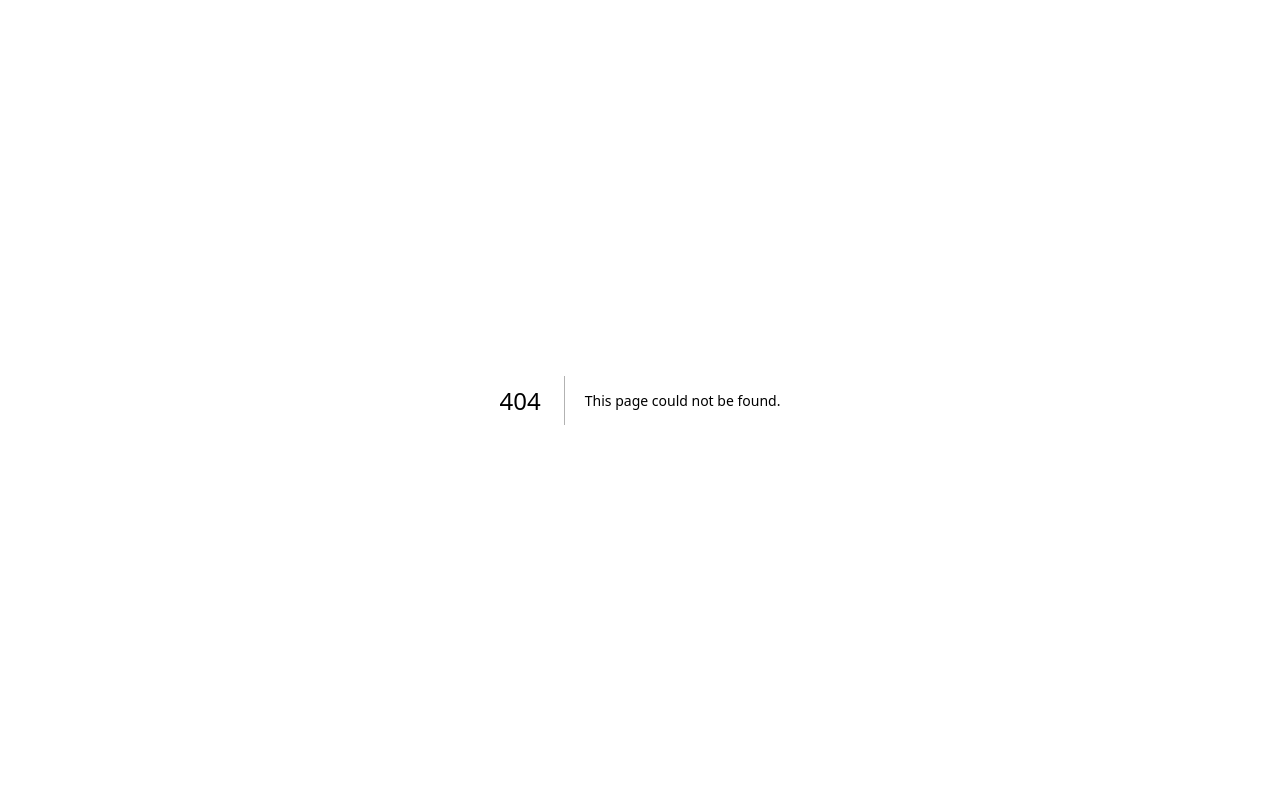
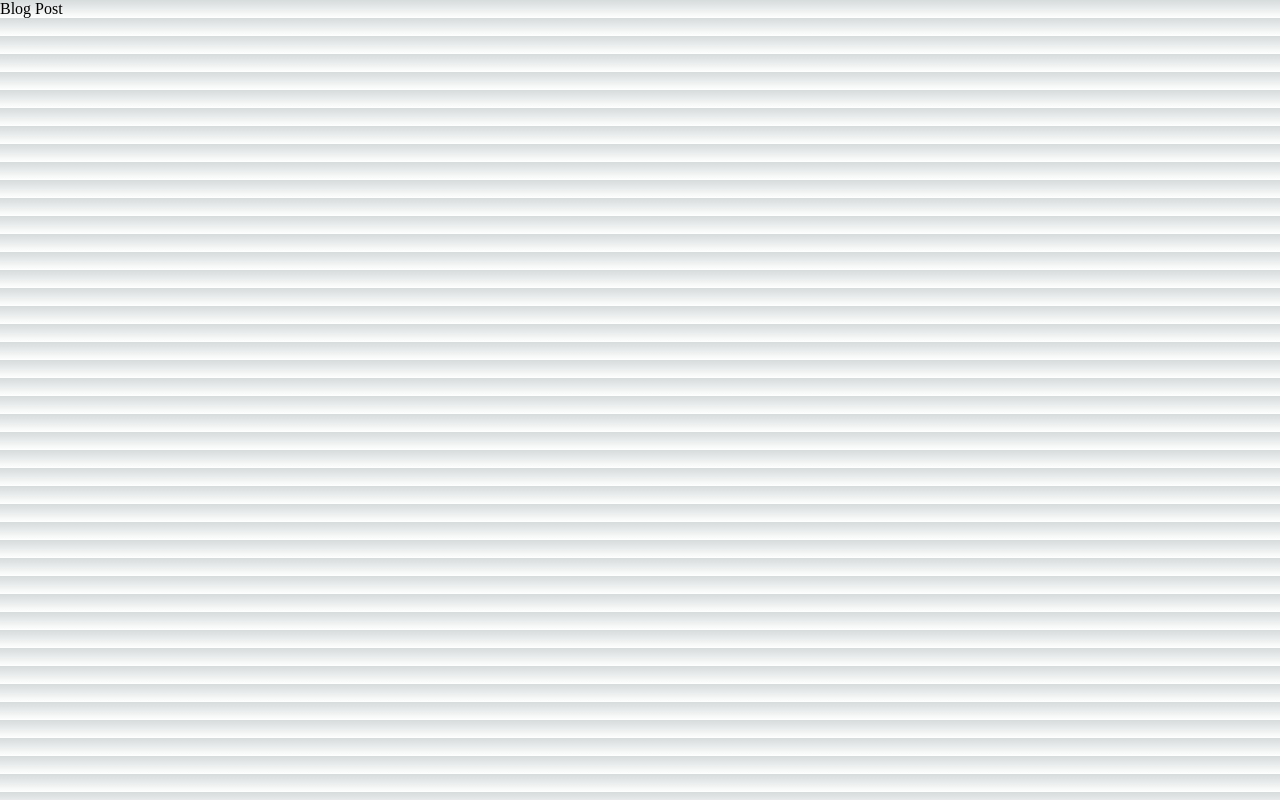
Before and after one commit to dperkosan/my-site, a Next.js app: page /blog in a window 1280 px wide. Before the commit this address had no page. Built offline with nearby package versions, Linux system fonts and the light colour scheme.

Commit message:
dynamic routing

```diff
--- /dev/null
+++ b/app/blog/[...slug]/page.tsx
@@ -0,0 +1,3 @@
+export default function BlogPost() {
+  return <div>Blog Post</div>;
+}
--- /dev/null
+++ b/app/blog/page.tsx
@@ -0,0 +1,3 @@
+export default function Blog() {
+  return <div>Blog</div>;
+}
```
Also changed, not shown: 1 other file (tests, documents, lock files or other folders).
